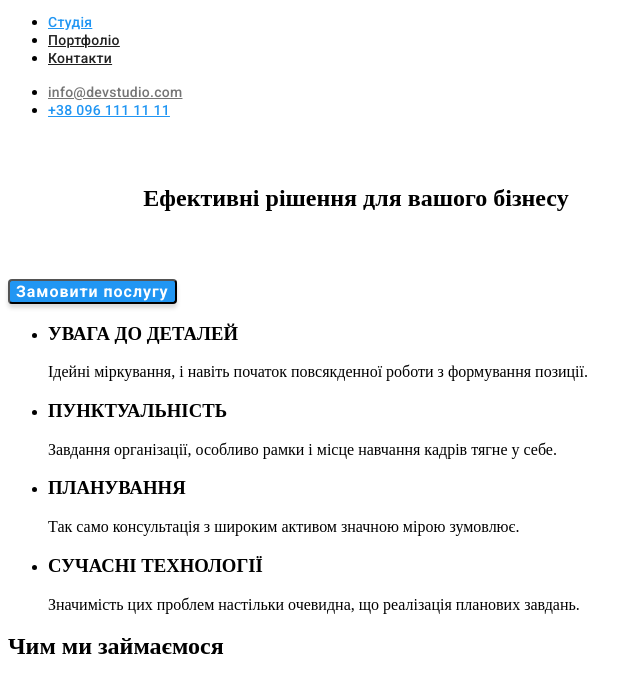
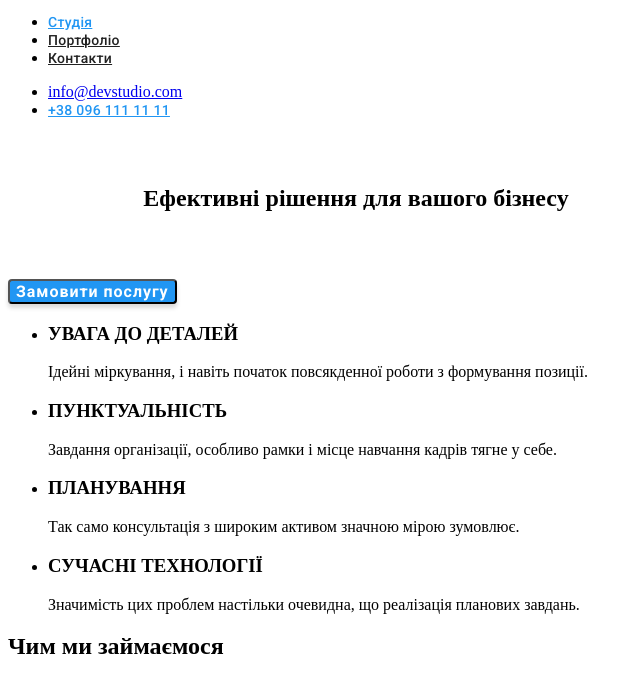
Before and after one commit to Daniil-oper/test, a plain HTML site: page index.html in a window 1280 px wide. Shown: the part 41-720 px from the top of the page, without its empty margins (0-643 px from the left). Drawn offline with Linux system fonts and the light colour scheme.

Commit message:
ssgs
gsgs

```diff
--- a/style.css
+++ b/style.css
@@ -50,7 +50,7 @@ font-weight: 500;
 line-height: 1,14;
 letter-spacing: 0.28px;
 }
-.header-linke{
+4.header-linke{
 color: var(--et-textcolor);
 font-family: Roboto;
 font-size: 14px;
```
